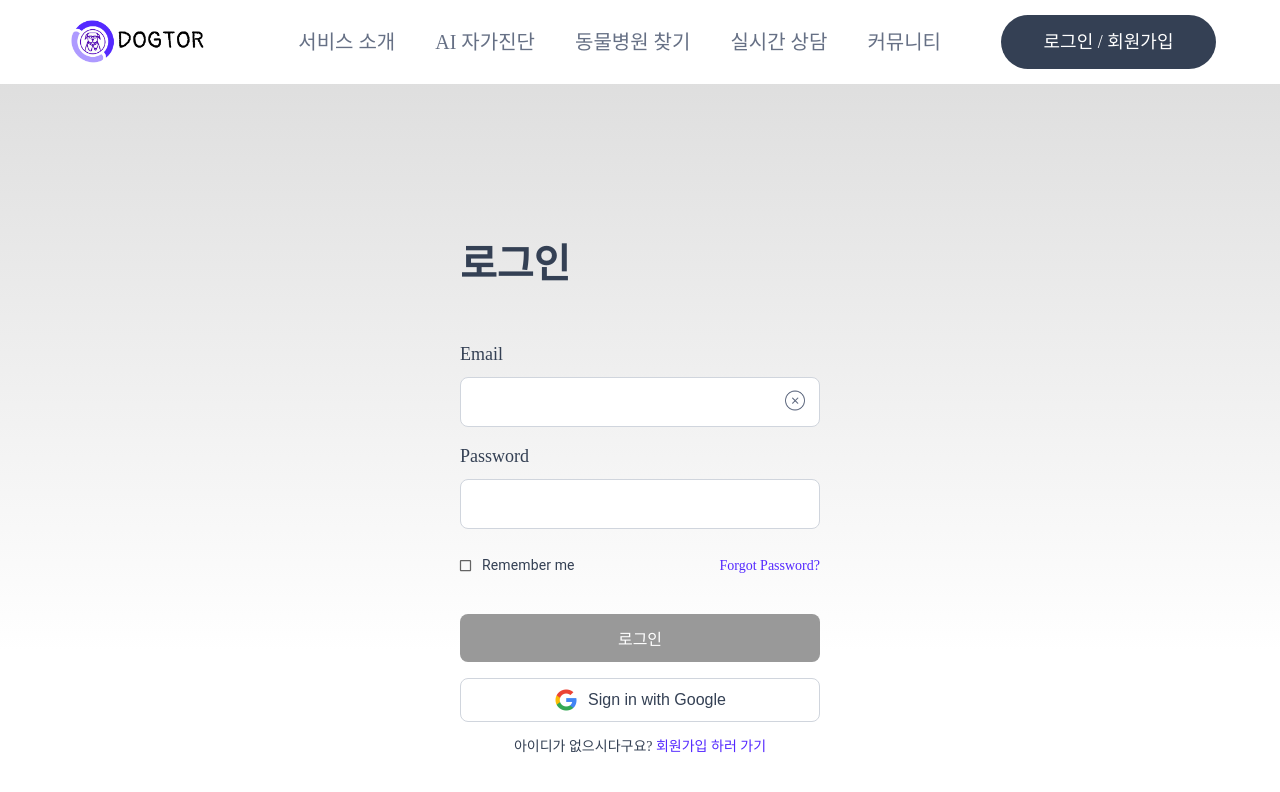
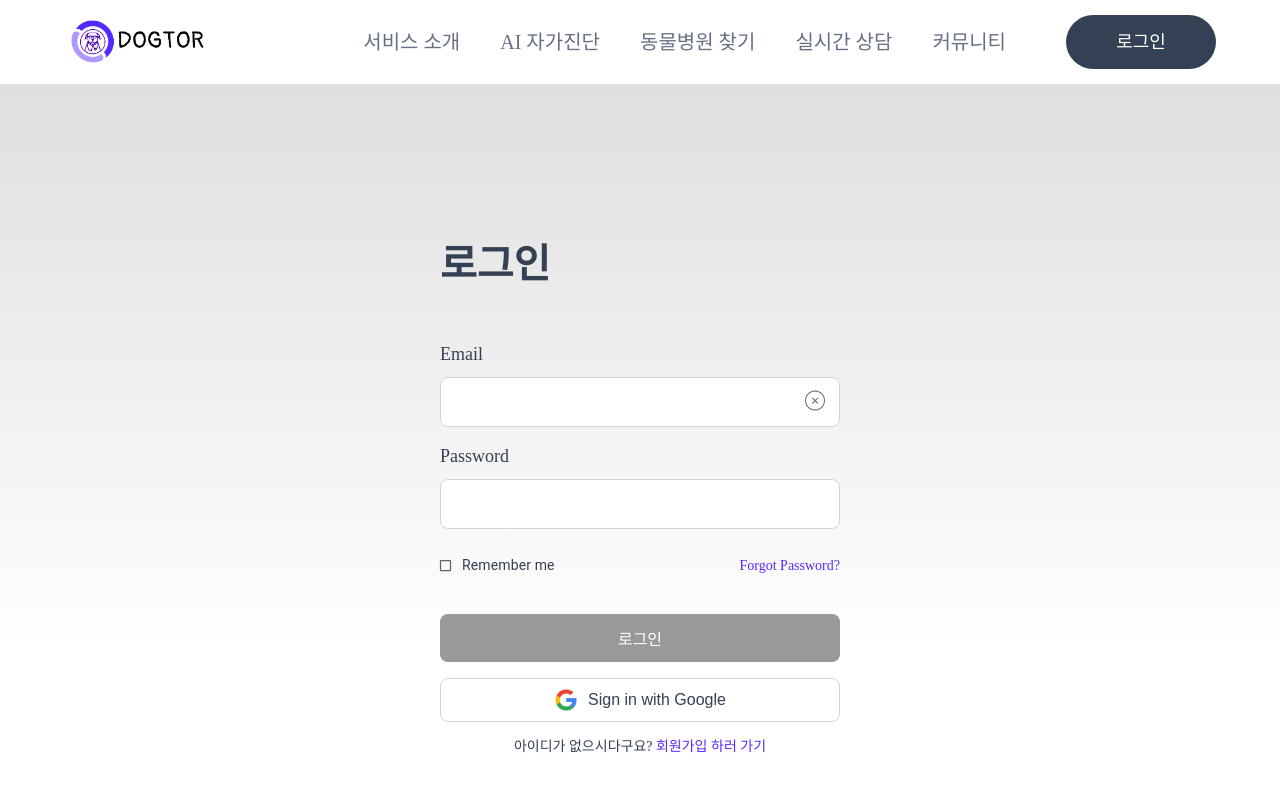
Before and after one commit to JeongTaekCho/-DOCTOR, a React (Vite) app: page /login in a window 1280 px wide. Shown: the top 792 px of the page. Built offline with nearby package versions, Linux system fonts and the light colour scheme.

Commit message:
💄 Design:  로그인 회원가입 컨테이너 넓이 수정

```diff
--- a/src/components/commons/Header/index.tsx
+++ b/src/components/commons/Header/index.tsx
@@ -114,7 +114,7 @@ const Header = () => {
             ) : (
               <S.SubBox>
                 <S.LoginBtn>
-                  <Link to={ROUTE.LOGIN.link}>로그인 / 회원가입</Link>
+                  <Link to={ROUTE.LOGIN.link}>로그인</Link>
                 </S.LoginBtn>
               </S.SubBox>
             )}
--- a/src/components/commons/Header/style.ts
+++ b/src/components/commons/Header/style.ts
@@ -143,7 +143,7 @@ export const SubBox = styled.div`
 `;
 
 export const LoginBtn = styled.div`
-  width: 215px;
+  width: 150px;
   background-color: #344054;
   border-radius: 52px;
   a {
--- a/src/pages/Login/style.ts
+++ b/src/pages/Login/style.ts
@@ -7,7 +7,7 @@ export const Wrap = styled.div`
 `;
 
 export const Container = styled.div`
-  width: 360px;
+  width: 400px;
   margin: 8rem auto 0;
 
   @media ${RESPONSIVE.mobile} {
--- a/src/pages/Register/style.ts
+++ b/src/pages/Register/style.ts
@@ -7,7 +7,7 @@ export const Wrap = styled.div`
 `;
 
 export const Container = styled.div`
-  width: 360px;
+  width: 400px;
   margin: 8rem auto 0;
 
   @media ${RESPONSIVE.mobile} {
```
